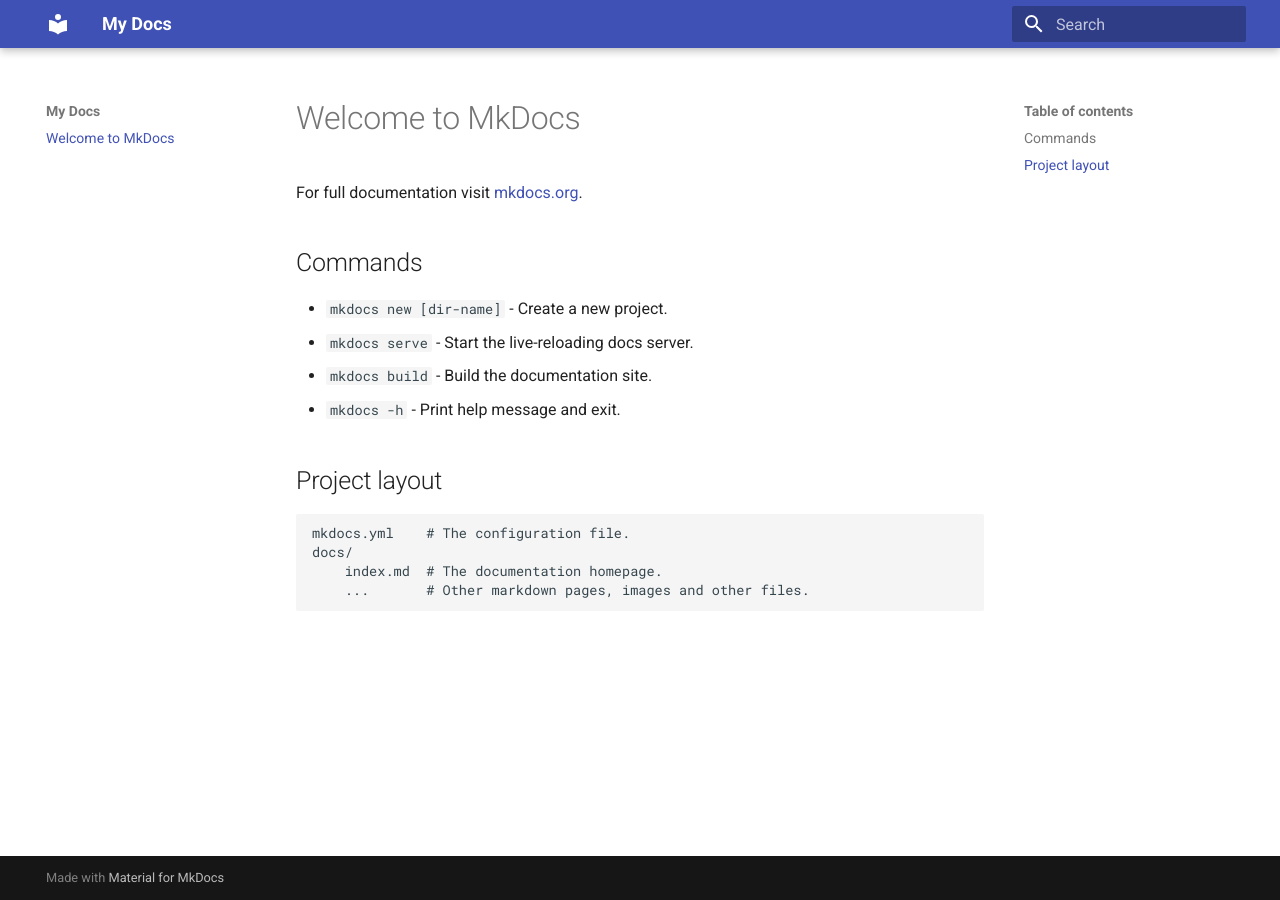
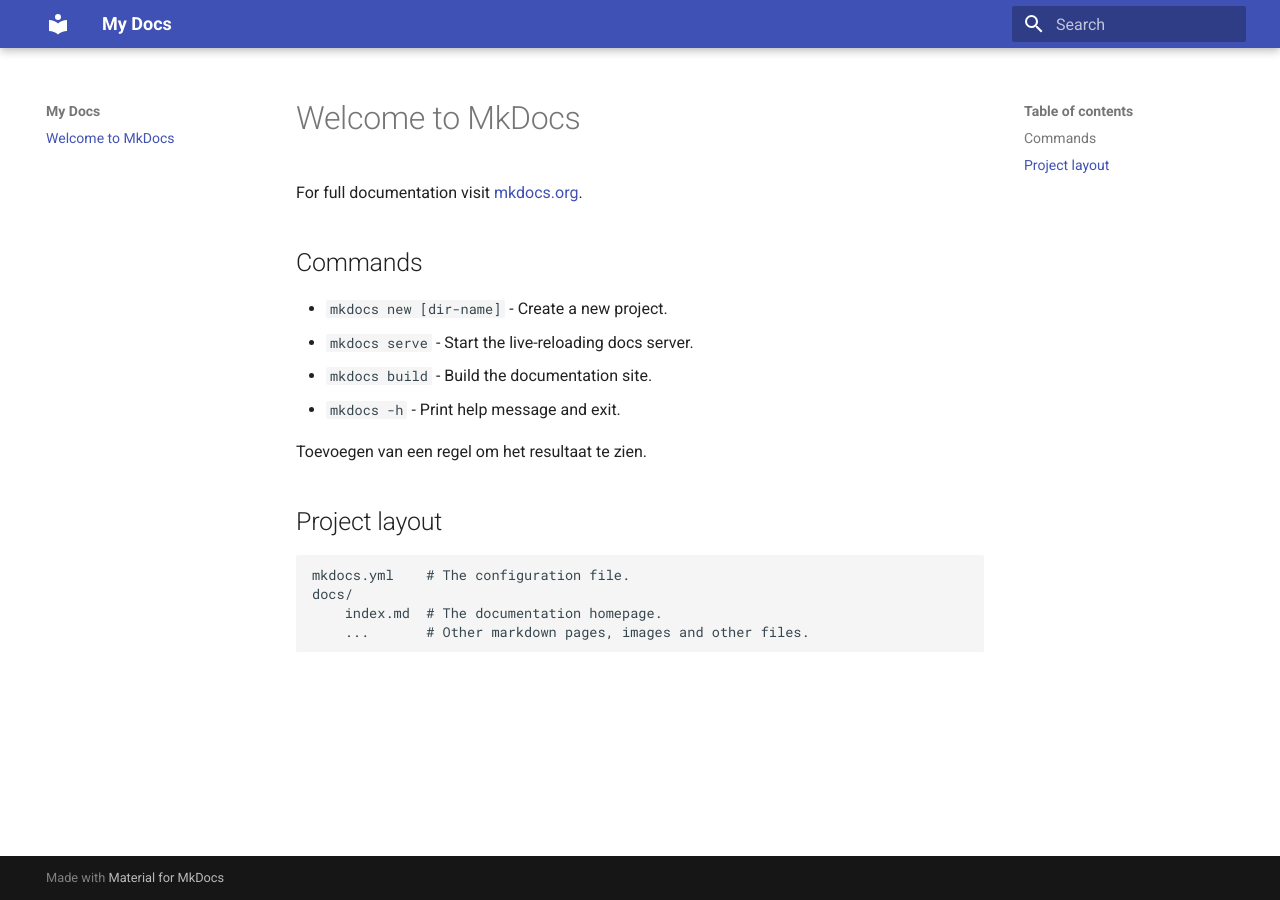
Before and after one commit to EsseteeStuff/mkdocs-site, an MkDocs documentation site: the page built from docs/index.md, in a window 1280 px wide. Built offline with MkDocs 1.6.1 and Material for MkDocs 9.7.7, drawn with Linux system fonts in a browser that asks for light colours.

Commit message:
Verandering aan de main page

```diff
--- a/docs/index.md
+++ b/docs/index.md
@@ -9,6 +9,8 @@ For full documentation visit [mkdocs.org](https://www.mkdocs.org).
 * `mkdocs build` - Build the documentation site.
 * `mkdocs -h` - Print help message and exit.
 
+Toevoegen van een regel om het resultaat te zien.
+
 ## Project layout
 
     mkdocs.yml    # The configuration file.
```
